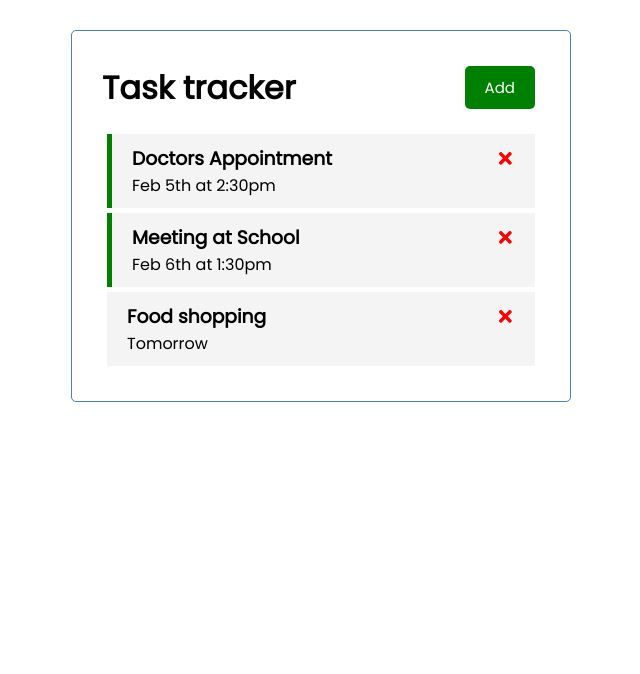
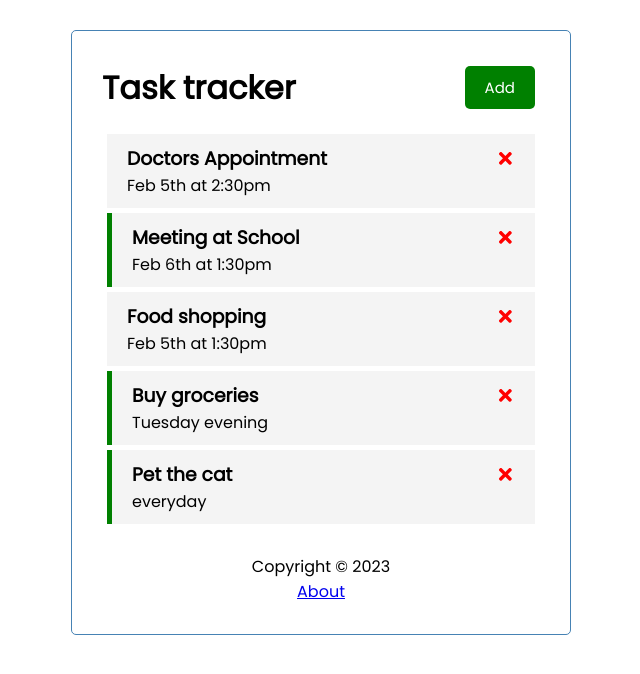
Before and after one commit to julesmaurel/vite-task-tracker, a React (Vite) app: page / in a window 1280 px wide. Shown: the top 674 px of the page, without its empty margins (319-959 px from the left). Built offline with nearby package versions, Linux system fonts and the light colour scheme; data requests are answered from the project's data file.

Commit message:
feature: use json server

```diff
--- a/db.json
+++ b/db.json
@@ -1,19 +1,34 @@
 {
-  "posts": [
+  "tasks": [
     {
       "id": 1,
-      "title": "json-server",
-      "author": "typicode"
+      "text": "Doctors Appointment",
+      "day": "Feb 5th at 2:30pm",
+      "reminder": false
+    },
+    {
+      "id": 2,
+      "text": "Meeting at School",
+      "day": "Feb 6th at 1:30pm",
+      "reminder": true
+    },
+    {
+      "id": 3,
+      "text": "Food shopping",
+      "day": "Feb 5th at 1:30pm",
+      "reminder": false
+    },
+    {
+      "text": "Buy groceries",
+      "day": "Tuesday evening",
+      "reminder": true,
+      "id": 4
+    },
+    {
+      "text": "Pet the cat",
+      "day": "everyday",
+      "reminder": true,
+      "id": 5
     }
-  ],
-  "comments": [
-    {
-      "id": 1,
-      "body": "some comment",
-      "postId": 1
-    }
-  ],
-  "profile": {
-    "name": "typicode"
-  }
+  ]
 }
--- a/package.json
+++ b/package.json
@@ -8,7 +8,7 @@
     "build": "vite build",
     "lint": "eslint . --ext js,jsx --report-unused-disable-directives --max-warnings 0",
     "preview": "vite preview",
-    "server": "json-server --watch db.json --port 5000"
+    "server": "json-server --watch db.json --port 3003"
   },
   "dependencies": {
     "json-server": "^0.17.3",
--- a/src/App.jsx
+++ b/src/App.jsx
@@ -1,38 +1,60 @@
 import Header from "./components/Header";
 import Tasks from "./components/Tasks";
 import AddTask from "./components/AddTask";
-import { useState } from "react";
+import { useState, useEffect } from "react";
+import Footer from "./components/Footer";
+import About from "./components/About";
 
 function App() {
   const [showAddTask, setShowAddTask] = useState(false);
-  const [tasks, setTasks] = useState([
-    {
-      id: 1,
-      text: "Doctors Appointment",
-      day: "Feb 5th at 2:30pm",
-      reminder: true,
-    },
-    {
-      id: 2,
-      text: "Meeting at School",
-      day: "Feb 6th at 1:30pm",
-      reminder: true,
-    },
-    {
-      id: 3,
-      text: "Food shopping",
-      day: "Tomorrow",
-      reminder: false,
-    },
-  ]);
+  const [tasks, setTasks] = useState([]);
+
+  useEffect(() => {
+    const getTasks = async () => {
+      const tasksFromServer = await fetchTasks();
+      setTasks(tasksFromServer);
+    };
+    getTasks();
+  }, []);
+
+  //Fetch tasks
+  const fetchTasks = async () => {
+    const response = await fetch("http://localhost:3003/tasks");
+    if (!response.ok) {
+      throw new Error("Network response was not ok");
+    }
+    const data = response.json();
+    return data;
+  };
+
+  //Fetch a singular task
+  const fetchTask = async (id) => {
+    const response = await fetch(`http://localhost:3003/tasks/${id}`);
+    if (!response.ok) {
+      throw new Error("Network response was not ok");
+    }
+    const data = response.json();
+    return data;
+  };
 
   //Delete task
-  const deleteTask = (id) => {
+  const deleteTask = async (id) => {
+    await fetch(`http://localhost:3003/tasks/${id}`, { method: "DELETE" });
     setTasks(tasks.filter((task) => task.id !== id));
   };
 
   //Toggle reminder
-  const toggleReminder = (id) => {
+  const toggleReminder = async (id) => {
+    const taskToToggle = await fetchTask(id);
+    const updTask = { ...taskToToggle, reminder: !taskToToggle.reminder };
+
+    const res = await fetch(`http://localhost:3003/tasks/${id}`, {
+      method: "PUT",
+      headers: {
+        "Content-type": "application/json",
+      },
+      body: JSON.stringify(updTask),
+    });
     setTasks(
       tasks.map((task) =>
         task.id === id ? { ...task, reminder: !task.reminder } : task
@@ -41,10 +63,20 @@ function App() {
   };
 
   //Add task
-  const addTask = (task) => {
-    const id = Math.floor(Math.random() * 10000) + 1;
-    const newTask = { id, ...task };
-    setTasks([...tasks, newTask]);
+  const addTask = async (task) => {
+    const res = await fetch(`http://localhost:3003/tasks`, {
+      method: "POST",
+      headers: {
+        "Content-type": "application/json",
+      },
+      body: JSON.stringify(task),
+    });
+
+    const data = await res.json();
+
+    // const id = Math.floor(Math.random() * 10000) + 1;
+    // const newTask = { id, ...task };
+    setTasks([...tasks, data]);
   };
 
   return (
@@ -59,6 +91,7 @@ function App() {
       ) : (
         <h3 className="task">No tasks to show</h3>
       )}
+      <Footer />
     </div>
   );
 }
--- /dev/null
+++ b/src/components/Footer.jsx
@@ -0,0 +1,12 @@
+const Footer = () => {
+  return (
+    <footer>
+      <p>Copyright &copy; 2023</p>
+      <a href="https://github.com/julesmaurel/vite-task-tracker/tree/main">
+        About
+      </a>
+    </footer>
+  );
+};
+
+export default Footer;
--- a/src/components/Tasks.jsx
+++ b/src/components/Tasks.jsx
@@ -2,9 +2,9 @@ import Task from "./Task";
 const Tasks = ({ tasks, onDelete, onToggle }) => {
   return (
     <>
-      {tasks.map((task) => (
+      {tasks.map((task, index) => (
         <Task
-          key={task.id}
+          key={index}
           task={task}
           onDelete={onDelete}
           onToggle={onToggle}
```
